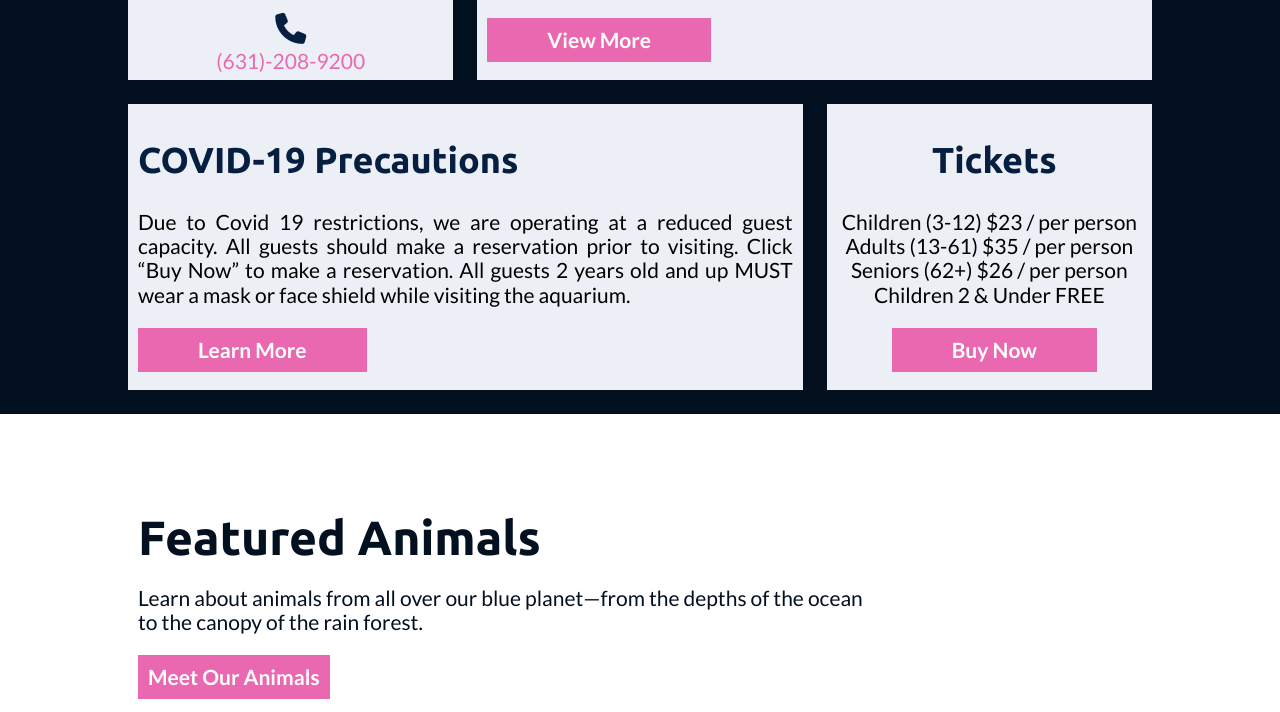
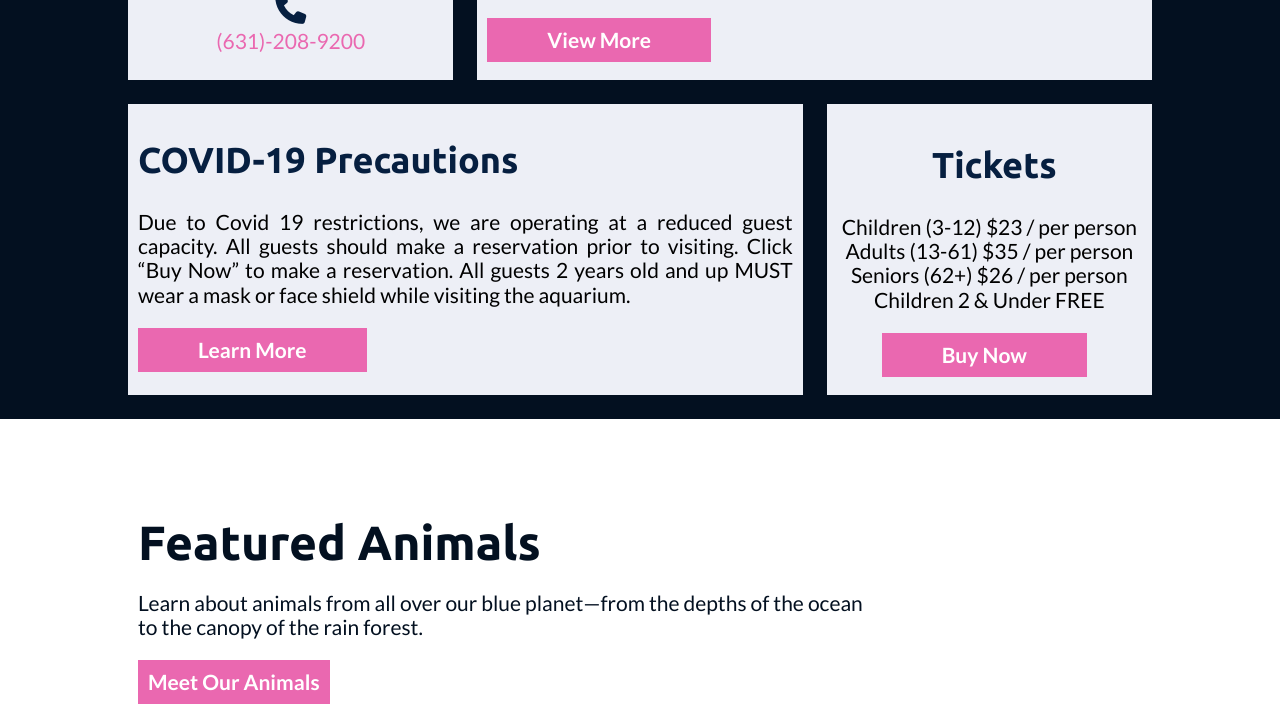
Before and after one commit to NicoleNowakowski/Nicole-Web2-Final, a website: page deploy/index.html in a window 1280 px wide. Shown: the part 2941-3653 px from the top of the page. Drawn offline with nearby package versions, Linux system fonts and the light colour scheme.

Commit message:
quick fixes
i honestly dont know

```diff
--- a/dev/scss/layout/_footer.scss
+++ b/dev/scss/layout/_footer.scss
@@ -19,7 +19,7 @@ footer {
 
 	>div {
 		display: grid;
-		gap: 24px;
+		gap: 16px;
 		grid-template-areas: "socials info";
 		grid-template-columns: repeat(2, 1fr);
 
@@ -81,14 +81,14 @@ footer {
 
 			ul {
 				padding-top: 30px;
-				padding-left: 60px;
+				padding-left: 0px;
 
 				li {
 					display: flex;
 
 					i {
 						color: $bluetrustlight;
-						font-size: 30px;
+						font-size: 25px;
 						text-align: center;
 						margin-right: 10px;
 
--- a/dev/scss/layout/_header.scss
+++ b/dev/scss/layout/_header.scss
@@ -30,14 +30,14 @@ header {
 		grid-area: logo;
 
 		img {
-			width: 300px;
+			width: 150px;
 
 			@include md {
-				width: 367px;
+				width: 300px;
 			}
 
 			@include lg {
-				width: 395px;
+				width: 350px;
 			}
 
 			@include xl {
--- a/dev/scss/sections/_planyourvisit.scss
+++ b/dev/scss/sections/_planyourvisit.scss
@@ -176,7 +176,7 @@
 
         @include md {
             grid-area: p1;
-            padding-top: 30px;
+            padding-top: 15px;
 
         }
 
@@ -184,9 +184,7 @@
             padding-top: 35px;
         }
 
-        @include xl {
-            padding-top: 55px;
-        }
+
     }
 
     #specialoffers {
@@ -198,7 +196,7 @@
         }
 
         button {
-            margin-left: 150px;
+            margin-left: 10px;
             padding-right: 60px;
             padding-left: 60px;
         }
@@ -230,7 +228,7 @@
         }
 
         button {
-            margin-left: 150px;
+            margin-left: 10px;
             padding-right: 60px;
             padding-left: 60px;
         }
@@ -262,7 +260,7 @@
         }
 
         button {
-            margin-left: 150px;
+            margin-left: 20px;
             padding-right: 60px;
             padding-left: 60px;
         }
@@ -270,13 +268,13 @@
         @include md {
             grid-area: p4;
             margin: 0;
-            p {
-                display: block;
-                text-align: center;
-            }
+            padding-top: 50px;
+
 
             button {
-                margin-left: 15px;
+                margin-left: 25px;
+                padding-right: 30px;
+                padding-left: 30px;
             }
 
 
@@ -285,12 +283,16 @@
         @include lg {
             grid-area: p4;
             margin: 0;
+            padding-top: 5px;
             p {
+                display: block;
                 text-align: center;
+
             }
-
             button {
-                margin-left: 65px;
+                margin-left: 55px;
+                padding-right: 60px;
+            padding-left: 60px;
             }
 
 
--- a/dev/scss/sections/_upcomingevents.scss
+++ b/dev/scss/sections/_upcomingevents.scss
@@ -11,7 +11,7 @@
     }
 
     @include lg {
-        grid-template-columns: 75px auto 75px;
+        grid-template-columns: 60px auto 60px;
         padding-top: 80px;
         padding-bottom: 80px;
     }
@@ -43,7 +43,7 @@
             }
 
             @include lg {
-                grid-template-columns: 160px 445px 419px;
+                grid-template-columns: 155px 445px auto;
                 grid-template-areas: "dates eventinfolg picture";
             }
 
```
Also changed, not shown: deploy/css/styles.css.
